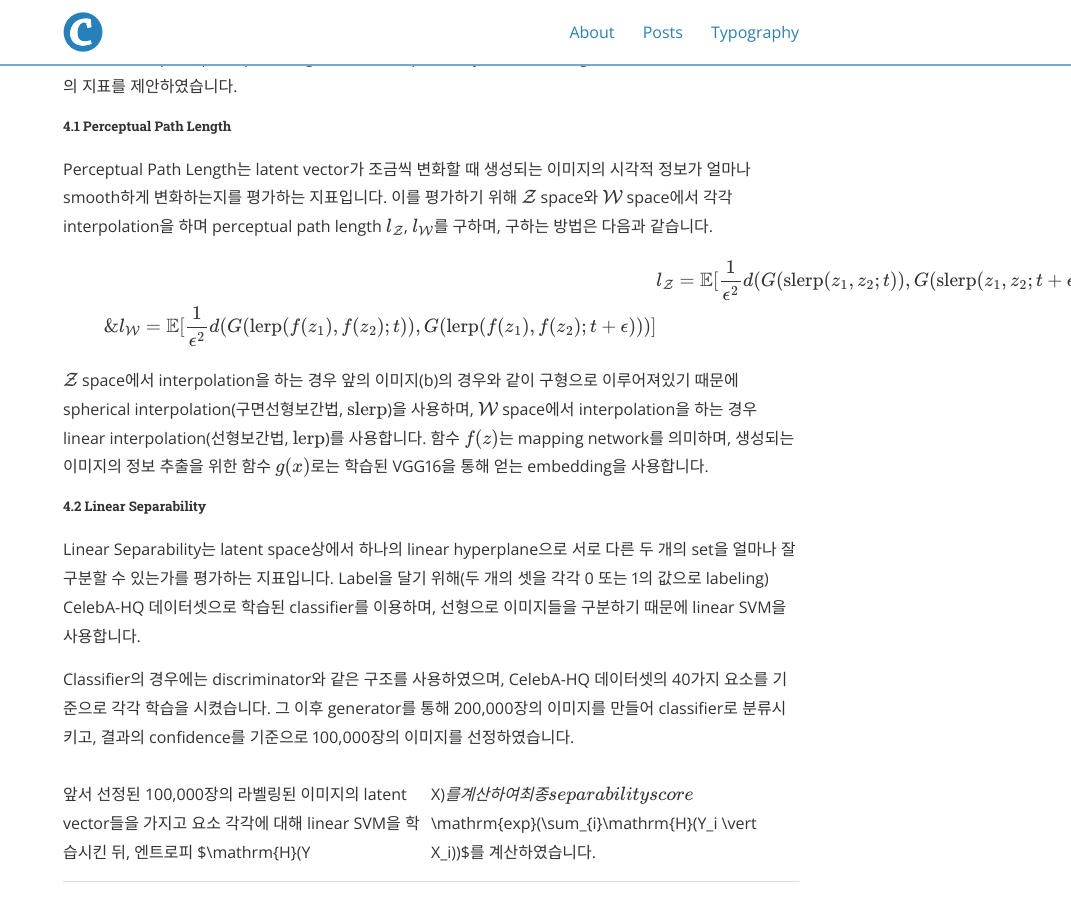
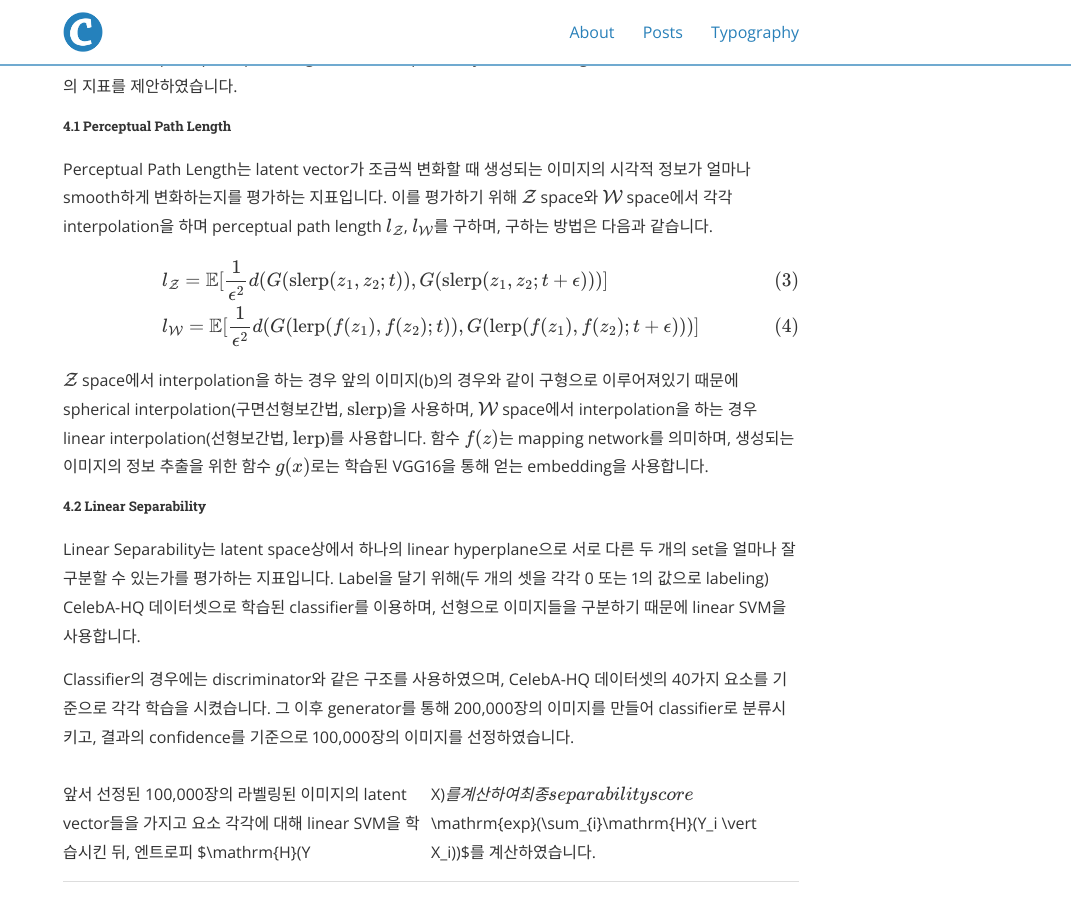
Before and after one commit to deep-generative-models-AIM5036/deep-generative-models-AIM5036.github.io, a Jekyll site: the page built from _posts/2022-11-13-StyleGAN.md, in a window 1280 px wide and 900 px high, scrolled down 13911 px. Shown: the whole window, without its empty margins (209-1280 px from the left). Built offline with Jekyll 4.4.1, drawn with Linux system fonts in a browser that asks for light colours; nearby versions of some CDN libraries; formulas are drawn with MathJax 3; grey boxes are pictures that could not be loaded.

Commit message:
Update 2022-11-13-StyleGAN.md
Signed-off-by: minyoung-2 <117256746+minyoung-2@users.noreply.github.com>

```diff
--- a/_posts/2022-11-13-StyleGAN.md
+++ b/_posts/2022-11-13-StyleGAN.md
@@ -204,7 +204,7 @@ Perceptual Path Length는 latent vector가 조금씩 변화할 때 생성되는
 $$
 \begin{align}
 &\mathcal{l_Z} = \mathbb{E}[{1 \over \epsilon^2}d(G(\mathrm{slerp}(z_1, z_2; t)), G(\mathrm{slerp}(z_1, z_2; t + \epsilon)))] \\
-\&\mathcal{l_W} = \mathbb{E}[{1 \over \epsilon^2}d(G(\mathrm{lerp}(f(z_1), f(z_2); t)), G(\mathrm{lerp}(f(z_1), f(z_2); t + \epsilon)))]
+&\mathcal{l_W} = \mathbb{E}[{1 \over \epsilon^2}d(G(\mathrm{lerp}(f(z_1), f(z_2); t)), G(\mathrm{lerp}(f(z_1), f(z_2); t + \epsilon)))]
 \end{align}
 $$
 
```
